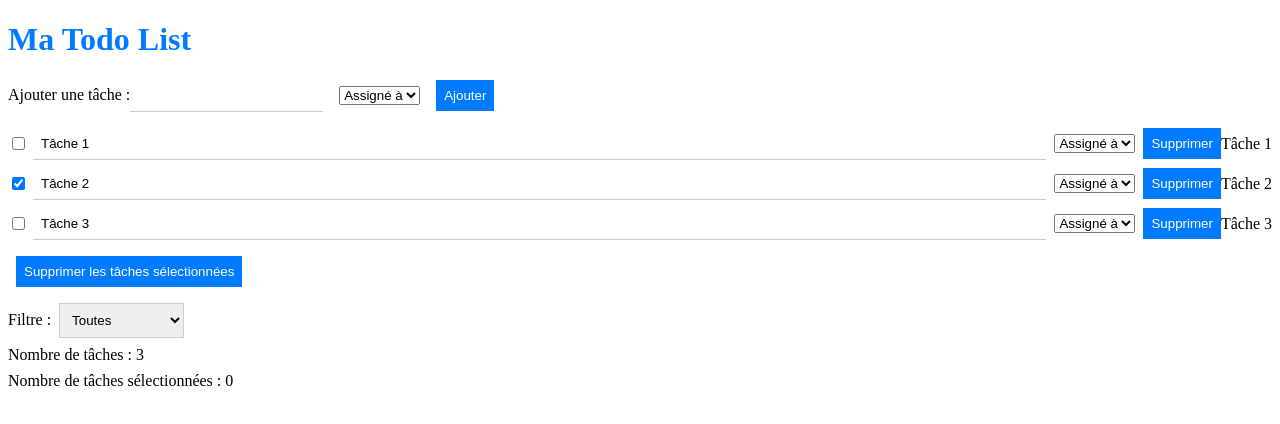
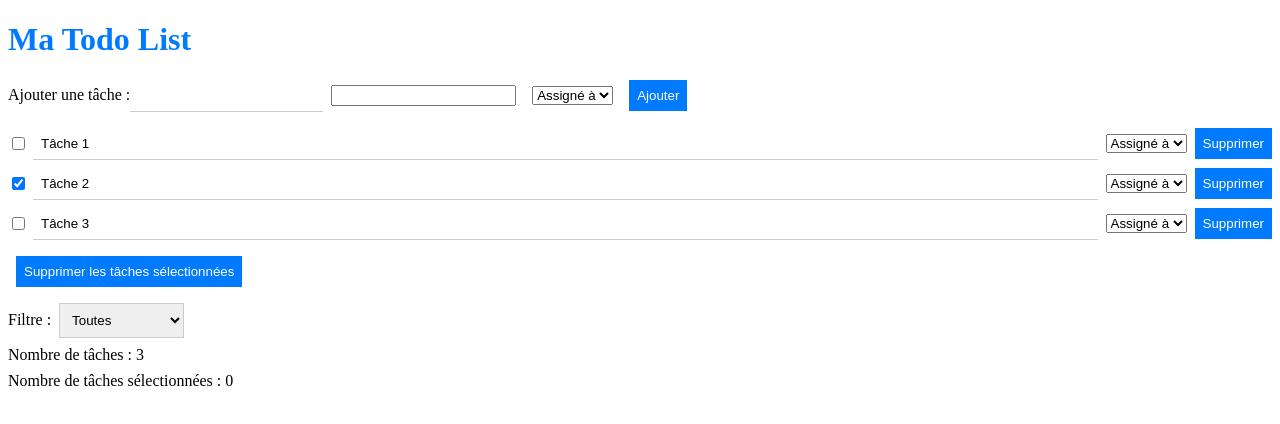
Before and after one commit to exender/elective-vue, a Vue app: page / in a window 1280 px wide. Shown: the top 424 px of the page. Built offline with nearby package versions, Linux system fonts and the light colour scheme.

Commit message:
Ajout du temps impartie pour la création de tache

```diff
--- a/src/App.vue
+++ b/src/App.vue
@@ -1,5 +1,3 @@
-
-
 <style scoped>
 /* Style pour la liste de tâches */
 ul {
@@ -58,13 +56,14 @@ p {
 <form @submit.prevent="addTask" style="margin-bottom: 16px;">
   <label for="new-task">Ajouter une tâche :</label>
   <input type="text" id="new-task" v-model="newTask" style="margin-right: 8px;">
+  <input type="number" id="time-imp" v-model="newTimeImp" style="margin-right: 8px;">
   <select v-model="taskResponsible" style="margin-right: 8px;">
     <option value="">Assigné à</option>
     <option v-for="name in fakeNames" :value="name">{{ name }}</option>
   </select>
   <button type="submit" style="background-color: #007bff; color: #fff; border: none; padding: 8px; cursor: pointer;">Ajouter</button>
-  <!-- Afficher un message d'erreur si le nom de la tâche ou le responsable n'est pas renseigné -->
 </form>
+
 
 <!-- Liste de tâches -->
 <ul>
@@ -84,8 +83,6 @@ p {
 
     <!-- Bouton pour supprimer la tâche -->
     <button @click="deleteTask(index)">Supprimer</button>
-
-    {{ task.text }}
   </li>
 </ul>
 
@@ -145,15 +142,15 @@ export default {
   },
   methods: {
       // Ajouter une tâche
-    // Ajouter une tâche
     addTask() {
-  if (this.newTask.trim() && this.taskResponsible) {
-    this.tasks.push({ text: this.newTask, completed: false, assignedTo: this.taskResponsible });
-    this.newTask = '';
-    this.taskResponsible = '';
+      if (this.newTask.trim() && this.newTimeImp && this.taskResponsible) {
+      this.tasks.push({ text: this.newTask, timeImp: this.newTimeImp, completed: false, assignedTo: this.taskResponsible });
+      this.newTask = '';
+      this.newTimeImp = '';
+      this.taskResponsible = '';
   } else {
     // Afficher un message d'erreur si les champs sont vides
-    alert('Veuillez renseigner le nom de la tâche et le responsable.');
+    alert('Veuillez renseigner le nom de la tâche, le temps imparti et le responsable.');
   }
 },
       // Supprimer une tâche
```
